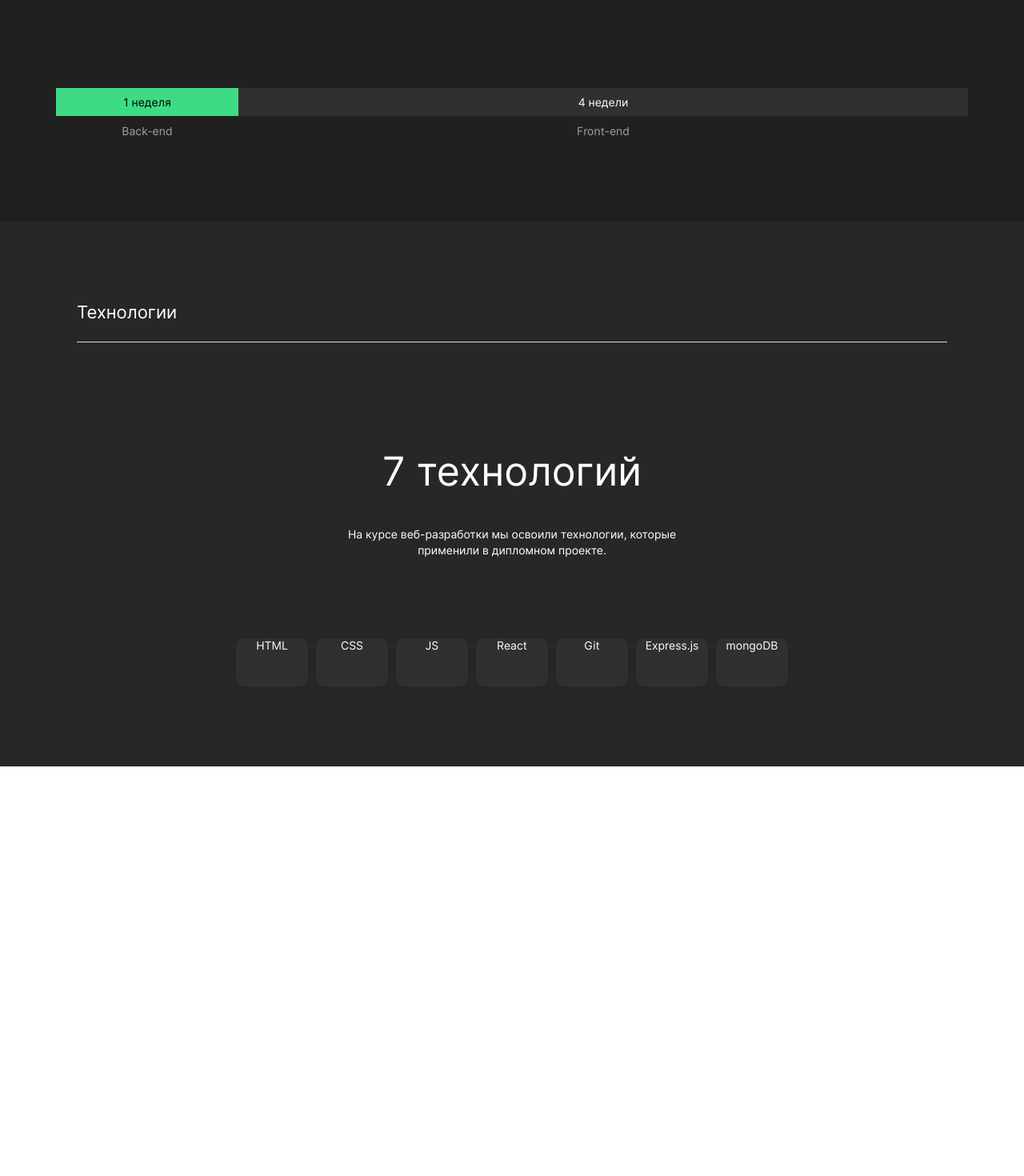
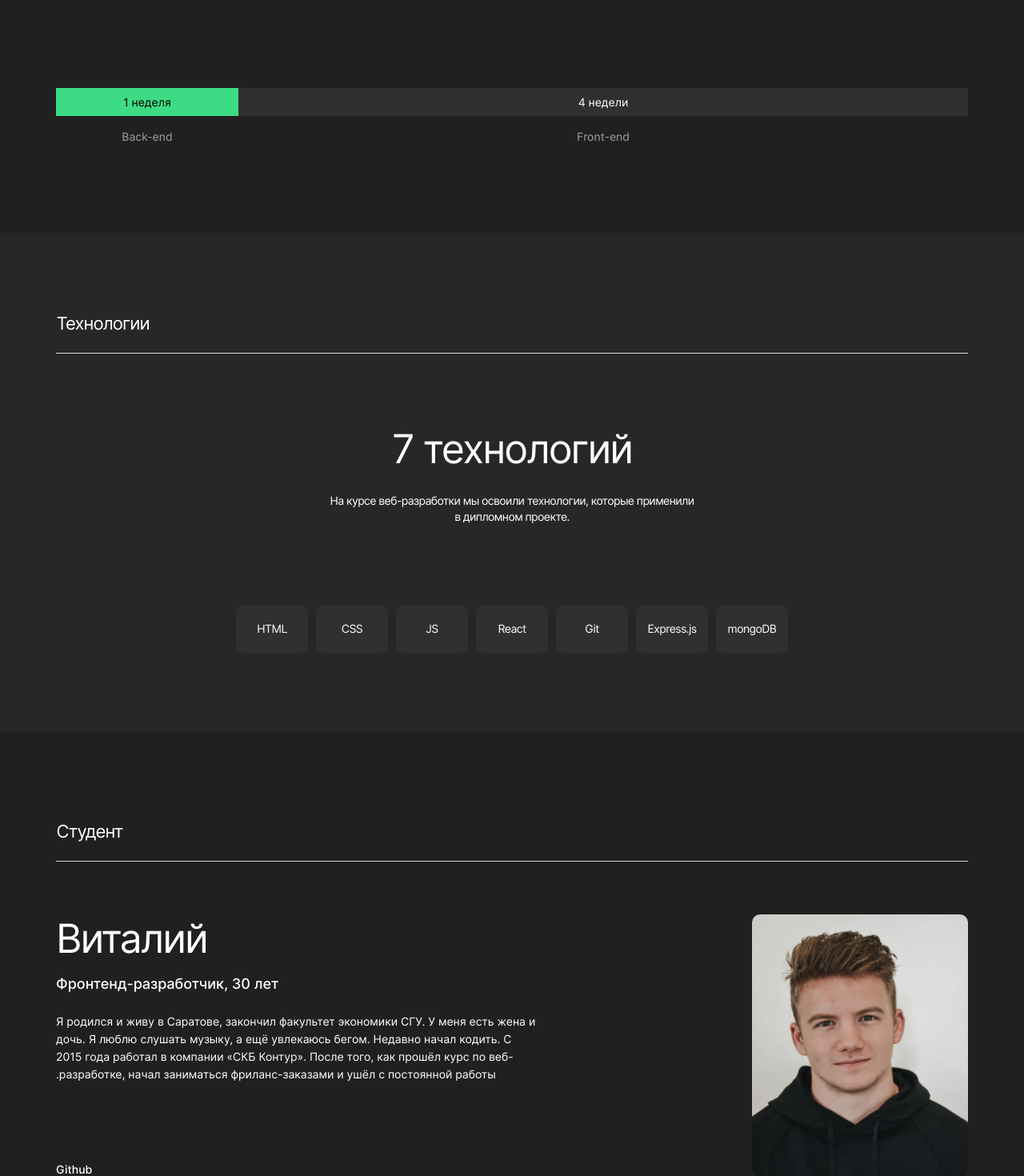
Before and after one commit to Ilina-malina/movies-explorer-frontend, a React (Create React App) app: page / in a window 1280 px wide. Shown: the part 322-1792 px from the top of the page at 80% size. Before the commit the page ends 1280 px from the top, so only its background shows below. Built offline with nearby package versions, Linux system fonts and the light colour scheme.

Commit message:
techs aboutMe aboutProjects fully done

```diff
--- a/src/components/AboutMe/AboutMe.css
+++ b/src/components/AboutMe/AboutMe.css
@@ -0,0 +1,200 @@
+.about-me {
+    display: flex;
+    flex-direction: column;
+    margin: 0 auto;
+    align-items: center;
+}
+
+.about-me__title {
+    font-family: 'Inter', Arial, sans-serif;
+    font-style: normal;
+    font-weight: 400;
+    font-size: 18px;
+    line-height: 22px;
+    text-align: left;
+    margin-top: 70px;
+    padding-bottom: 28px;
+    margin-bottom: 60px;
+    border-bottom: 1px solid #DADADA;
+    min-width: 90%;
+    letter-spacing: -0.04em;
+}
+
+@media screen and (min-width:768px) {
+    .about-me__title {
+        margin-top: 90px;
+        min-width: 87%;
+        font-size: 22px;
+        line-height: 27px;
+        padding-bottom: 23px;
+        margin-bottom: 66px;
+    }
+}
+
+@media screen and (min-width:768px) {
+    .about-me__title {
+        margin-top: 110px;
+        min-width: 89%;
+    }
+}
+
+.about-me__content {
+    display: flex;
+    flex-direction: column;
+    align-items: center;
+    margin: 0 auto;
+}
+
+@media screen and (min-width:768px) {
+    .about-me__content {
+        flex-direction: row;
+        direction: rtl;
+        justify-content: flex-end;
+    }
+}
+
+.about-me__image {
+    width: 292px;
+    height: 352px;
+    object-fit: cover;
+    border-radius: 10px;
+}
+
+@media screen and (min-width:768px) {
+    .about-me__image {
+        width: 255px;
+        height: 307px;
+    }
+}
+
+@media screen and (min-width:1280px) {
+    .about-me__image {
+        width: 270px;
+        height: 327px;
+    }
+}
+
+.about-me__container {
+    display: flex;
+    flex-direction: column;
+    align-items: flex-start;
+    margin: 0 auto;
+}
+
+@media screen and (min-width:768px) {
+    .about-me__container {
+        align-items: flex-end;
+        margin-right: 49px;
+        max-width: 364px;
+    }
+}
+
+@media screen and (min-width:1280px) {
+    .about-me__container {
+        margin-right: 270px;
+        max-width: 600px;
+    }
+}
+
+.about-me__name {
+    font-family: 'Inter', Arial, sans-serif;
+    font-style: normal;
+    font-weight: 400;
+    font-size: 30px;
+    line-height: 36px;
+    margin: 40px 0 20px 14px;
+    letter-spacing: -0.04em;
+}
+
+@media screen and (min-width:768px) {
+    .about-me__name {
+        font-size: 40px;
+        line-height: 40px;
+        margin: 0;
+        margin-bottom: 16px;
+    }
+}
+
+@media screen and (min-width:1280px) {
+    .about-me__name {
+        font-size: 50px;
+        line-height: 58px;
+        margin-bottom: 18px;
+    }
+}
+
+.about-me__brief {
+    font-family: 'Inter', Arial, sans-serif;
+    font-style: normal;
+    font-weight: 500;
+    font-size: 11px;
+    line-height: 16px;
+    margin: 0;
+    margin-left: 14px;
+    mix-blend-mode: normal;
+}
+
+@media screen and (min-width:768px) {
+    .about-me__brief {
+        font-size: 12px;
+        line-height: 18px;
+        margin: 0;
+    }
+}
+
+@media screen and (min-width:1280px) {
+    .about-me__brief {
+        font-size: 18px;
+        line-height: 20px;
+    }
+}
+
+.about-me__description {
+    font-family: 'Inter', Arial, sans-serif;
+    font-style: normal;
+    font-weight: 400;
+    font-size: 11px;
+    line-height: 16px;
+    margin: 20px 0 40px 14px;
+    mix-blend-mode: normal;
+    text-align: left;
+}
+
+@media screen and (min-width:768px) {
+    .about-me__description {
+        font-size: 12px;
+        line-height: 18px;
+        margin: 20px 0 87px;
+    }
+}
+
+@media screen and (min-width:1280px) {
+    .about-me__description {
+        font-size: 14px;
+        line-height: 22px;
+        margin: 26px 0 99px;
+    }
+}
+
+.about-me__github-link {
+    font-family: 'Inter', Arial, sans-serif;
+    font-style: normal;
+    font-weight: 500;
+    font-size: 14px;
+    line-height: 17px;
+    color: #FFFFFF;
+    text-decoration: none;
+    margin-bottom: 70px;
+    margin-left: 14px;
+}
+
+@media screen and (min-width:768px) {
+    .about-me__github-link  {
+        margin: 0;
+    }
+}
+
+.about-me__github-link:hover {
+    opacity: .6;
+    transition: .3s;
+}
--- a/src/components/AboutMe/AboutMe.js
+++ b/src/components/AboutMe/AboutMe.js
@@ -0,0 +1,21 @@
+import '../AboutMe/AboutMe.css';
+import studentPhoto from "../../images/student_photo.jpeg";
+
+function AboutMe() {
+    return (
+        <section className="about-me">
+            <h3 className="about-me__title">Студент</h3>
+            <div className="about-me__content">
+                <img className="about-me__image" src={studentPhoto} alt="Студент" />
+                <div className="about-me__container">
+                    <p className="about-me__name">Виталий</p>
+                    <p className="about-me__brief">Фронтенд-разработчик, 30 лет</p>
+                    <p className="about-me__description">Я родился и живу в Саратове, закончил факультет экономики СГУ. У меня есть жена и дочь. Я люблю слушать музыку, а ещё увлекаюсь бегом. Недавно начал кодить. С 2015 года работал в компании «СКБ Контур». После того, как прошёл курс по веб-разработке, начал заниматься фриланс-заказами и ушёл с постоянной работы.</p>
+                    <a className="about-me__github-link" href="https://github.com/Ilina-malina">Github</a>
+                </div>
+            </div>
+        </section>
+    )
+}
+
+export default AboutMe;
--- a/src/components/AboutProject/AboutProject.css
+++ b/src/components/AboutProject/AboutProject.css
@@ -3,8 +3,6 @@
     flex-direction: column;
     margin: 0 auto;
     align-items: center;
-    background-color: #202020;
-    color: #FFFFFF;
 }
 
 @media screen and (min-width:768px) {
@@ -23,10 +21,11 @@
     line-height: 22px;
     border-bottom: 1px solid #DADADA;
     padding-bottom: 28px;
-    margin-top: 70px;
+    /* margin-top: 70px; */
     margin-bottom: 61px;
-    min-width: 85%;
+    min-width: 88%;
     text-align: left;
+    letter-spacing: -0.04em;
 }
 
 @media screen and (min-width:768px) {
@@ -43,6 +42,7 @@
     .project__title {
         margin-top: 110px;
         margin-bottom: 70px;
+        min-width: 89%;
     }
 }
 
@@ -50,20 +50,28 @@
     max-width: 284px;
     align-items: center;
     margin: 0;
-    gap: 56px;
+}
+
+.project__info-container:first-of-type {
+    margin-bottom: 57px;
 }
 
 @media screen and (min-width:768px) {
     .project__info-container {
         max-width: 319px;
-        gap: 30px;
+    }
+    .project__info-container:first-of-type {
+        margin-bottom: 0;
+        margin-right: 30px;
     }
 }
 
 @media screen and (min-width:1280px) {
     .project__info-container {
         max-width: 550px;
-        gap: 40px;
+    }
+    .project__info-container:first-of-type {
+        margin-right: 40px;
     }
 }
 
@@ -76,6 +84,7 @@
     line-height: 22px;
     margin-top: 0;
     margin-bottom: 16px;
+    letter-spacing: -0.04em;
 }
 
 @media screen and (min-width:768px) {
@@ -122,14 +131,14 @@
     grid-template-rows: 35px 35px;
     align-items: center;
     margin-bottom: 52px;
-    margin-top: 61px;
+    margin-top: 62px;
 }
 
 @media screen and (min-width:768px) {
     .project__time {
         grid-template-columns: 140px 528px;
         grid-template-rows: 36px 36px;
-        margin-bottom: 76px;
+        margin-bottom: 90px;
         margin-top: 93px;
     }
 }
@@ -138,7 +147,7 @@
     .project__time {
         grid-template-columns: 228px 912px;
         grid-template-rows: 36px 36px;
-        margin-bottom: 96px;
+        margin-bottom: 110px;
         margin-top: 110px;
     }
 }
@@ -153,6 +162,8 @@
     background-color: #3DDC84;
     margin: 0;
     padding: 11px 0;
+    text-align: center;
+    box-sizing: border-box;
 }
 
 @media screen and (min-width:768px) {
@@ -173,6 +184,7 @@
     background-color: #303030;
     padding: 11px 0;
     margin: 0;
+    text-align: center;
 }
 
 @media screen and (min-width:768px) {
@@ -191,13 +203,14 @@
     line-height: 13px;
     text-align: center;
     color: #A0A0A0;
-
+    margin: 0;
 }
 
 @media screen and (min-width:768px) {
     .project__backend {
         font-size: 14px;
         line-height: 17px;
+        padding: 14px 0 0;
     }
 }
 
@@ -209,11 +222,14 @@
     line-height: 13px;
     text-align: center;
     color: #A0A0A0;
+    padding: 14px 0 0;
+    margin: 0;
 }
 
 @media screen and (min-width:768px) {
     .project__frontend {
         font-size: 14px;
         line-height: 17px;
+        padding: 14px 0 0;
     }
 }
--- a/src/components/App/App.css
+++ b/src/components/App/App.css
@@ -1,38 +1,7 @@
 .App {
-  text-align: center;
+  background-color: #202020;
+  color: #FFFFFF;
+  min-width: 320px;
+  max-width: 1280px;
+  margin: 0 auto;
 }
-
-.App-logo {
-  height: 40vmin;
-  pointer-events: none;
-}
-
-@media (prefers-reduced-motion: no-preference) {
-  .App-logo {
-    animation: App-logo-spin infinite 20s linear;
-  }
-}
-
-.App-header {
-  background-color: #282c34;
-  min-height: 100vh;
-  display: flex;
-  flex-direction: column;
-  align-items: center;
-  justify-content: center;
-  font-size: calc(10px + 2vmin);
-  color: white;
-}
-
-.App-link {
-  color: #61dafb;
-}
-
-@keyframes App-logo-spin {
-  from {
-    transform: rotate(0deg);
-  }
-  to {
-    transform: rotate(360deg);
-  }
-}
--- a/src/components/Main/Main.js
+++ b/src/components/Main/Main.js
@@ -1,11 +1,13 @@
 import AboutProject from "../AboutProject/AboutProject.js";
 import Techs from "../Techs/Techs.js";
+import AboutMe from "../AboutMe/AboutMe.js";
 
 function Main() {
     return (
         <div className="main">
             <AboutProject />
             <Techs />
+            <AboutMe />
         </div>
 
     )
--- a/src/components/Techs/Techs.css
+++ b/src/components/Techs/Techs.css
@@ -3,8 +3,6 @@
     flex-direction: column;
     margin: 0 auto;
     align-items: center;
-    background-color: #202020;
-    color: #FFFFFF;
 }
 
 @media screen and (min-width:768px) {
@@ -21,10 +19,11 @@
     line-height: 22px;
     border-bottom: 1px solid #000000;
     padding-bottom: 28px;
-    min-width: 85%;
+    min-width: 88%;
     text-align: left;
     margin-bottom: 60px;
     margin-top: 70px;
+    letter-spacing: -0.04em;
 }
 
 @media screen and (min-width:768px) {
@@ -35,6 +34,7 @@
         padding-bottom: 23px;
         border-bottom: 1px solid #DADADA;
         margin-top: 90px;
+        min-width: 87%;
     }
 }
 
@@ -42,6 +42,7 @@
     .techs__title {
         margin-top: 100px;
         margin-bottom: 90px;
+        min-width: 89%;
     }
 }
 
@@ -53,6 +54,8 @@
     line-height: 36px;
     text-align: center;
     margin-bottom: 24px;
+    margin-top: 0;
+    letter-spacing: -0.04em;
 }
 
 @media screen and (min-width:768px) {
@@ -77,6 +80,8 @@
     line-height: 16px;
     text-align: center;
     margin-bottom: 50px;
+    margin-top: 0;
+    letter-spacing: -0.04em;
 }
 
 @media screen and (min-width:768px) {
@@ -100,7 +105,6 @@
     display: grid;
     grid-template-columns: 1fr 1fr;
     gap: 10px;
-    vertical-align: middle;
     text-align: center;
     margin-bottom: 70px;
 }
@@ -120,6 +124,7 @@
 
 .techs__item {
     font-family: 'Inter', Arial, sans-serif;
+    letter-spacing: -0.04em;
     font-style: normal;
     font-weight: 400;
     font-size: 12px;
@@ -129,7 +134,8 @@
     width: 84px;
     height: 57px;
     margin: 0;
-    vertical-align: middle;
+    padding-top: 21px;
+    box-sizing: border-box;
 }
 
 @media screen and (min-width:1280px) {
```
Also changed, not shown: src/images/student_photo.jpeg (added).
